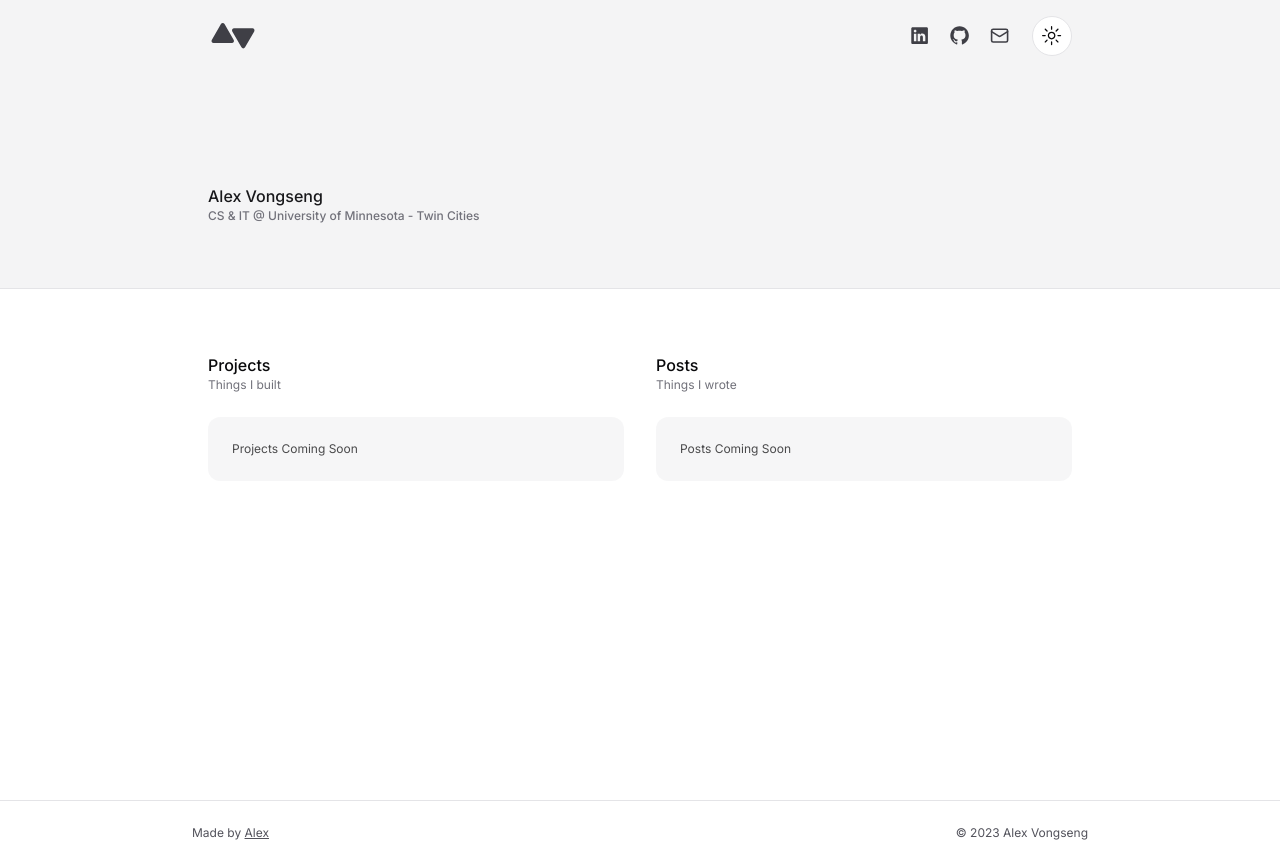
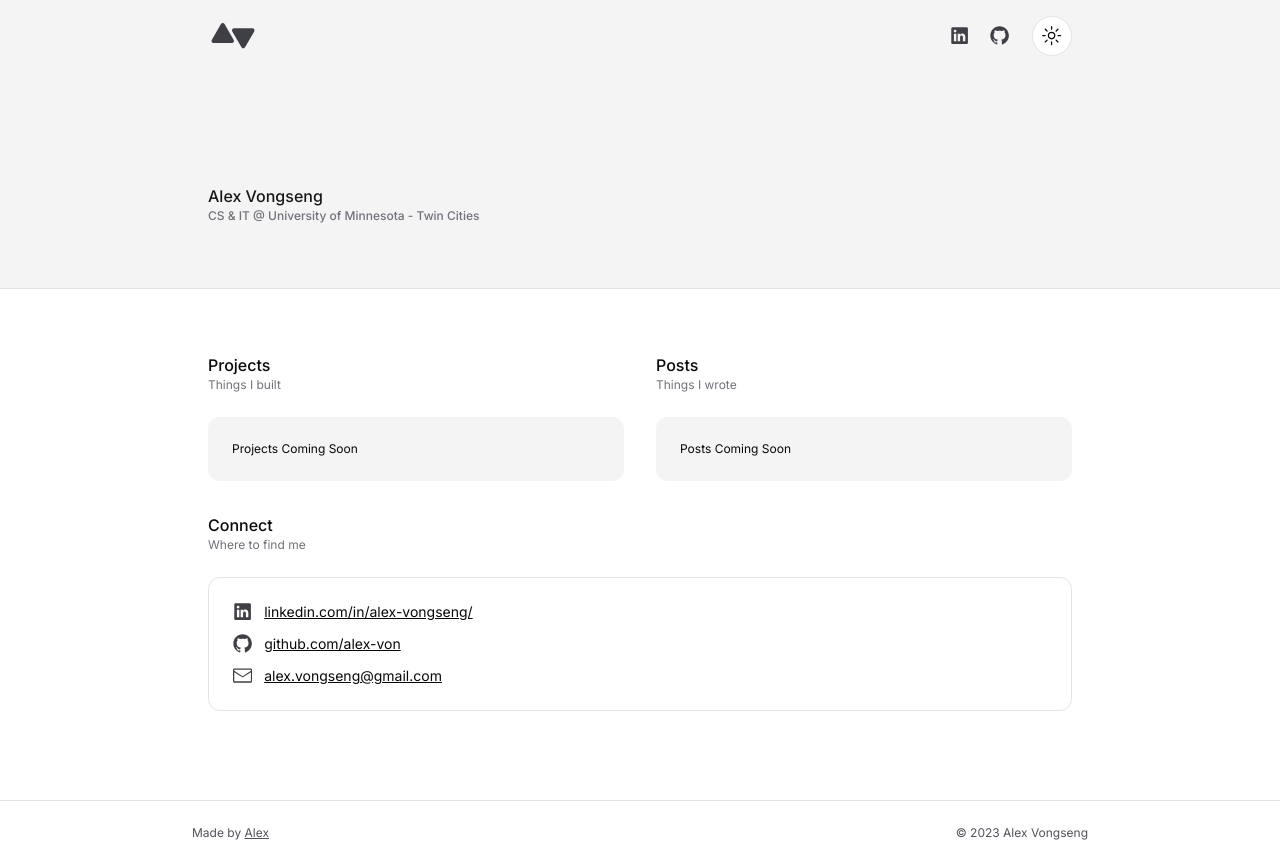
Before and after one commit to alex-von/portfolio, a Next.js app: page / in a window 1280 px wide. Built offline with nearby package versions, Linux system fonts and the light colour scheme.

Commit message:
Added a connect component

```diff
--- a/app/page.tsx
+++ b/app/page.tsx
@@ -1,3 +1,4 @@
+import { Connect } from "@/components/connect"
 import { Header } from "@/components/header"
 import { Post } from "@/components/post"
 import { Projects } from "@/components/projects"
@@ -6,9 +7,12 @@ export default function Home() {
   return (
     <main className="w-full min-h-screen flex flex-col">
       <Header />
-      <div className="md:flex mx-auto my-12 w-full max-w-4xl ">
+      <div className="md:flex mx-auto mt-12 w-full max-w-4xl ">
         <Projects />
         <Post />
+      </div>
+      <div className="md:flex mx-auto mb-12 w-full max-w-4xl ">
+        <Connect />
       </div>
     </main>
   )
--- /dev/null
+++ b/components/connect.tsx
@@ -0,0 +1,26 @@
+import { GitHubLogoIcon, LinkedInLogoIcon, EnvelopeClosedIcon } from '@radix-ui/react-icons'
+
+export const Connect = () => {
+    return (
+        <div className="flex flex-col space-y-6 mx-auto p-4 w-full">
+            <div>
+                <h1 className="font-medium">Connect</h1>
+                <p className="text-xs text-zinc-500">Where to find me</p>
+            </div>
+            <div className="flex flex-col space-y-3 rounded-xl border p-6">
+                <a className='flex gap-3 items-center text-sm font- underline' target="_blank" href="https://www.linkedin.com/in/alex-vongseng/">
+                    <LinkedInLogoIcon className="h-[1.2rem] w-[1.2rem] text-zinc-700 dark:text-white"/>
+                    linkedin.com/in/alex-vongseng/
+                </a>
+                <a className='flex gap-3 items-center text-sm  underline' target="_blank" href="https://github.com/alex-von">
+                    <GitHubLogoIcon className="h-[1.2rem] w-[1.2rem] text-zinc-700 dark:text-white"/>
+                    github.com/alex-von
+                </a>
+                <a className='flex gap-3 items-center text-sm font- underline' href="mailto:alex.vongseng@gmail.com">
+                    <EnvelopeClosedIcon className="h-[1.2rem] w-[1.2rem] text-zinc-700 dark:text-white"/>
+                    alex.vongseng@gmail.com
+                </a>
+            </div>
+        </div>
+    )
+}
--- a/components/contact.tsx
+++ b/components/contact.tsx
@@ -1,4 +1,4 @@
-import { LinkedInLogoIcon, GitHubLogoIcon, FileTextIcon } from "@radix-ui/react-icons";
+import { LinkedInLogoIcon, GitHubLogoIcon } from "@radix-ui/react-icons";
 import { Button } from "@/components/ui/button";
 import { Mail } from 'lucide-react';
 
@@ -15,11 +15,6 @@ export const Contact = () => {
                     <GitHubLogoIcon className="h-[1.2rem] w-[1.2rem] text-zinc-700 dark:text-white"/>
                 </a>
             </Button>
-            <Button variant="ghost" size="icon" asChild>
-                <a href="mailto:alex.vongseng@gmail.com">
-                    <Mail className="h-[1.2rem] w-[1.2rem] text-zinc-700 dark:text-white"/>
-                </a>
-            </Button>
         </nav>
     )
 };
--- a/components/post.tsx
+++ b/components/post.tsx
@@ -58,7 +58,7 @@ export const Post = () => {
                     <ArrowRightIcon className='w-4 h-4 ml-2' />
                 </a>
             </Button> */}
-            <div className="flex flex-col space-y-3 rounded-xl bg-secondary p-6 animate-pulse">
+            <div className="flex flex-col space-y-3 rounded-xl bg-secondary p-6">
                 <h3 className="text-xs">Posts Coming Soon</h3>
             </div>
         </div>
--- a/components/projects.tsx
+++ b/components/projects.tsx
@@ -89,7 +89,7 @@ export const Projects = () => {
                     <ArrowRightIcon className='w-4 h-4 ml-2' />
                 </a>
             </Button> */}
-            <div className="flex flex-col space-y-3 rounded-xl bg-secondary p-6 animate-pulse">
+            <div className="flex flex-col space-y-3 rounded-xl bg-secondary p-6">
                 <h3 className="text-xs">Projects Coming Soon</h3>
             </div>
         </div>
```
